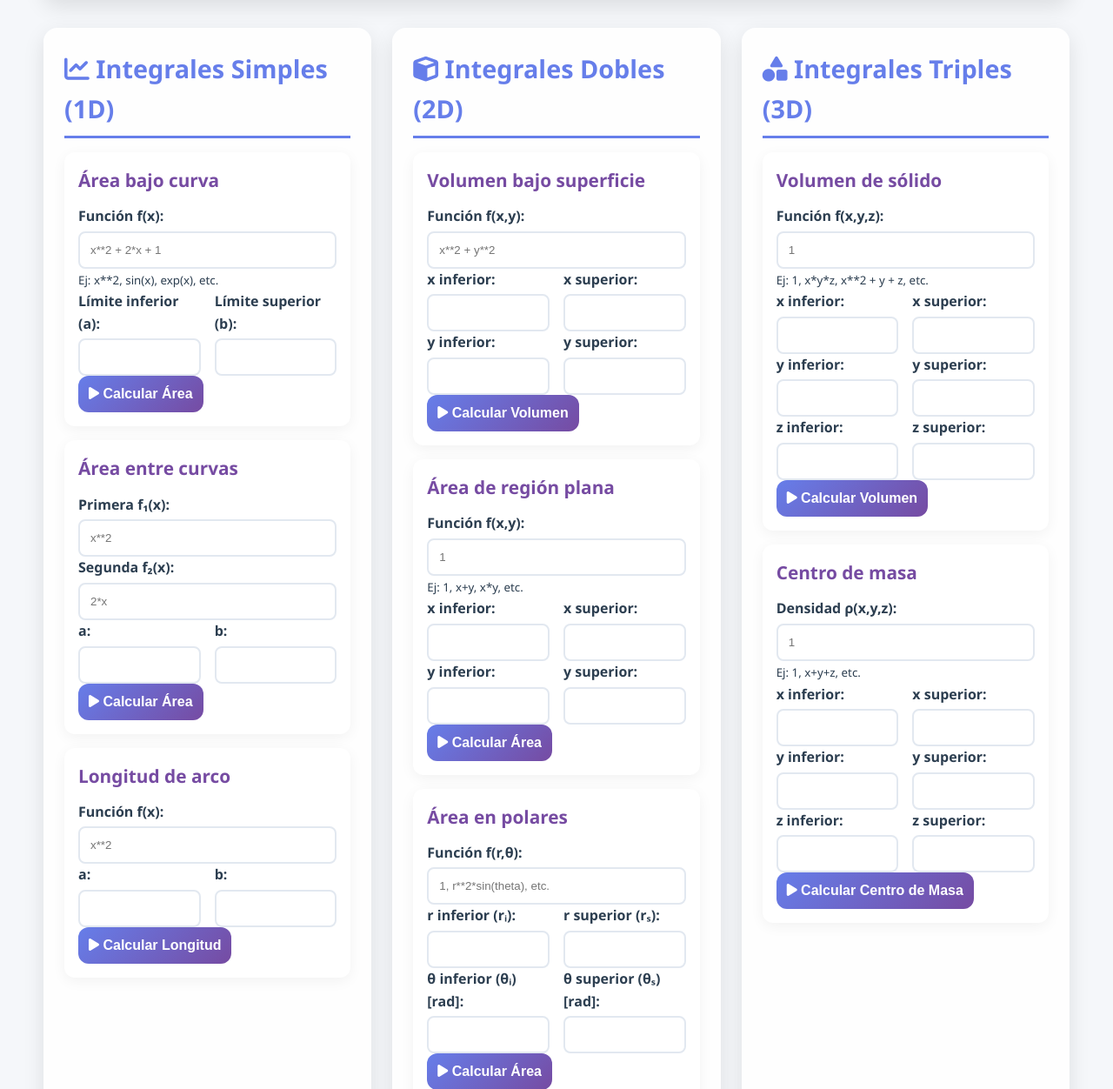
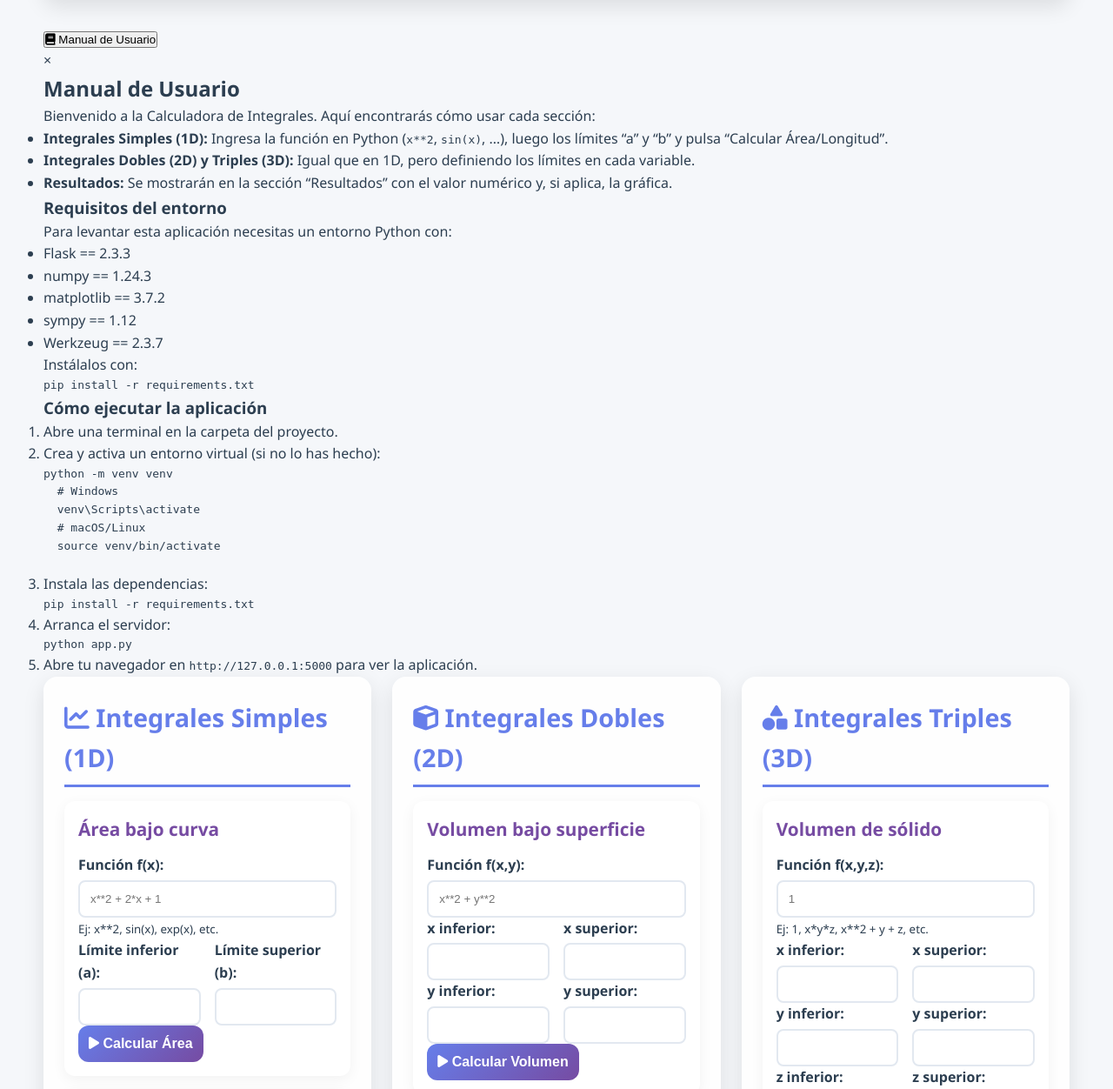
Before and after one commit to alenv514/Proyecto_calculo, a Flask app: page / in a window 1280 px wide. Shown: the part 189-1441 px from the top of the page at 87% size. Run offline with Flask 3, Linux system fonts and the light colour scheme; parts of the project's set-up code (start-up, migrations or seed data) failed here and were passed over.

Commit message:
Hecho el manual
Signed-off-by: alenv514 <alenv2805@gmail.com>

```diff
--- a/Proyectocalculo/templates/index.html
+++ b/Proyectocalculo/templates/index.html
@@ -14,6 +14,54 @@
       <p class="subtitle">Método de Simpson para Integrales Definidas</p>
     </header>
 
+    <button id="openManual" class="btn-manual">
+      <i class="fas fa-book"></i> Manual de Usuario
+    </button>
+    <div id="manualModal" class="modal">
+      <div class="modal-content">
+      <span class="close">&times;</span>
+
+      <h2>Manual de Usuario</h2>
+      <p>Bienvenido a la Calculadora de Integrales. Aquí encontrarás cómo usar cada sección:</p>
+      <ul>
+        <li><strong>Integrales Simples (1D):</strong> Ingresa la función en Python (<code>x**2</code>, <code>sin(x)</code>, …), luego los límites “a” y “b” y pulsa “Calcular Área/Longitud”.</li>
+        <li><strong>Integrales Dobles (2D) y Triples (3D):</strong> Igual que en 1D, pero definiendo los límites en cada variable.</li>
+        <li><strong>Resultados:</strong> Se mostrarán en la sección “Resultados” con el valor numérico y, si aplica, la gráfica.</li>
+      </ul>
+
+      <h3>Requisitos del entorno</h3>
+      <p>Para levantar esta aplicación necesitas un entorno Python con:</p>
+      <ul>
+        <li>Flask == 2.3.3</li>
+        <li>numpy == 1.24.3</li>
+        <li>matplotlib == 3.7.2</li>
+        <li>sympy == 1.12</li>
+        <li>Werkzeug == 2.3.7</li>
+      </ul>
+      <p>Instálalos con:</p>
+      <pre><code>pip install -r requirements.txt</code></pre>
+
+      <h3>Cómo ejecutar la aplicación</h3>
+      <ol>
+        <li>Abre una terminal en la carpeta del proyecto.</li>
+        <li>Crea y activa un entorno virtual (si no lo has hecho):
+          <pre><code>python -m venv venv
+  # Windows
+  venv\Scripts\activate
+  # macOS/Linux
+  source venv/bin/activate
+  </code></pre>
+        </li>
+        <li>Instala las dependencias:
+          <pre><code>pip install -r requirements.txt</code></pre>
+        </li>
+        <li>Arranca el servidor:
+          <pre><code>python app.py</code></pre>
+        </li>
+        <li>Abre tu navegador en <code>http://127.0.0.1:5000</code> para ver la aplicación.</li>
+      </ol>
+    </div>
+  </div>
     <div class="calculator-grid">
       <!-- Integrales Simples (1D) -->
       <div class="calculator-section">
@@ -519,6 +567,30 @@ document.getElementById('form-area-polar').addEventListener('submit', e => {
         zb:document.getElementById('zb-masa').value
       }, 'Centro de masa','centro_masa');
     });
+  // ...tus funciones showLoading(), showResult(), listeners de formularios, etc.
+
+  // ---------------------------
+  // Código para el modal
+  // ---------------------------
+  const openBtn = document.getElementById('openManual');
+  const modal   = document.getElementById('manualModal');
+  const closeEl = modal.querySelector('.close');
+
+  openBtn.addEventListener('click', () => {
+    modal.style.display = 'block';
+  });
+
+  closeEl.addEventListener('click', () => {
+    modal.style.display = 'none';
+  });
+
+  window.addEventListener('click', e => {
+    if (e.target === modal) {
+      modal.style.display = 'none';
+    }
+  });
+
+
   </script>
 </body>
 </html>
```
Lines whose indentation alone changed are shown as unchanged.
